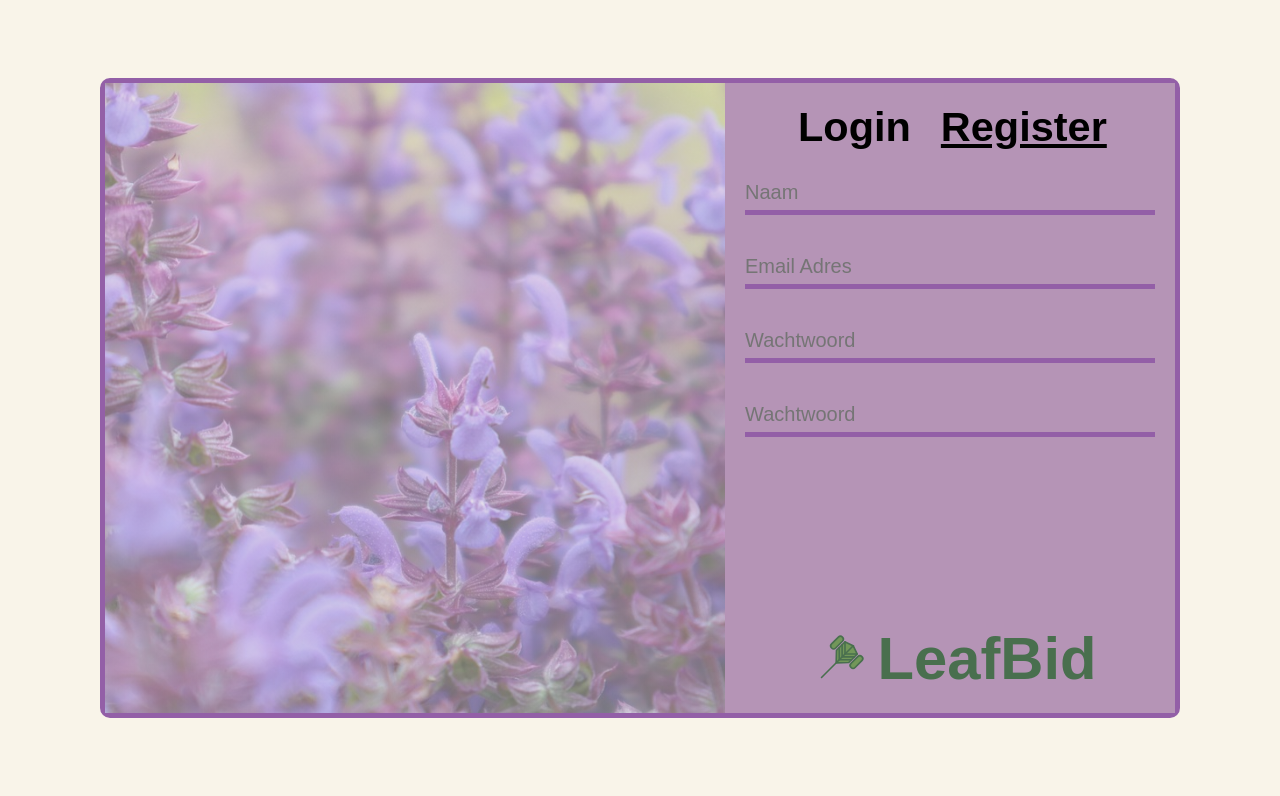
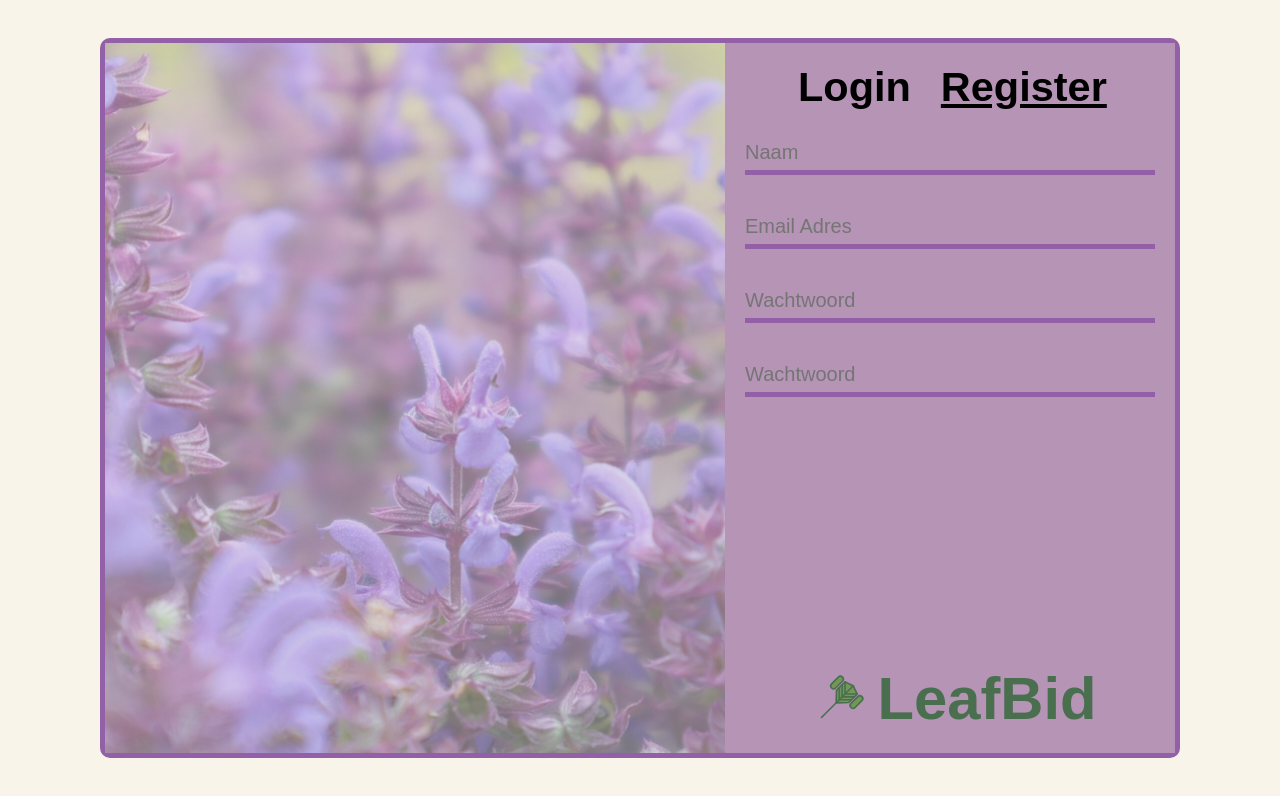
Before and after one commit to MishaOpstal/Floriday, a Next.js app in the folder LeafBidWeb/: page /Auth/Register in a window 1280 px wide. Shown: the top 796 px of the page. Built offline with nearby package versions, Linux system fonts and the light colour scheme.

Commit message:
changed sizing
changed sizing of login page

```diff
--- a/LeafBidWeb/src/app/Auth/Register/page.module.css
+++ b/LeafBidWeb/src/app/Auth/Register/page.module.css
@@ -20,7 +20,7 @@
 
 .startFrame{
     display: flex;
-    height: 80dvh;
+    height: 90dvh;
     justify-content: center;
     align-items: center;
     flex: 1 0 0;
```
